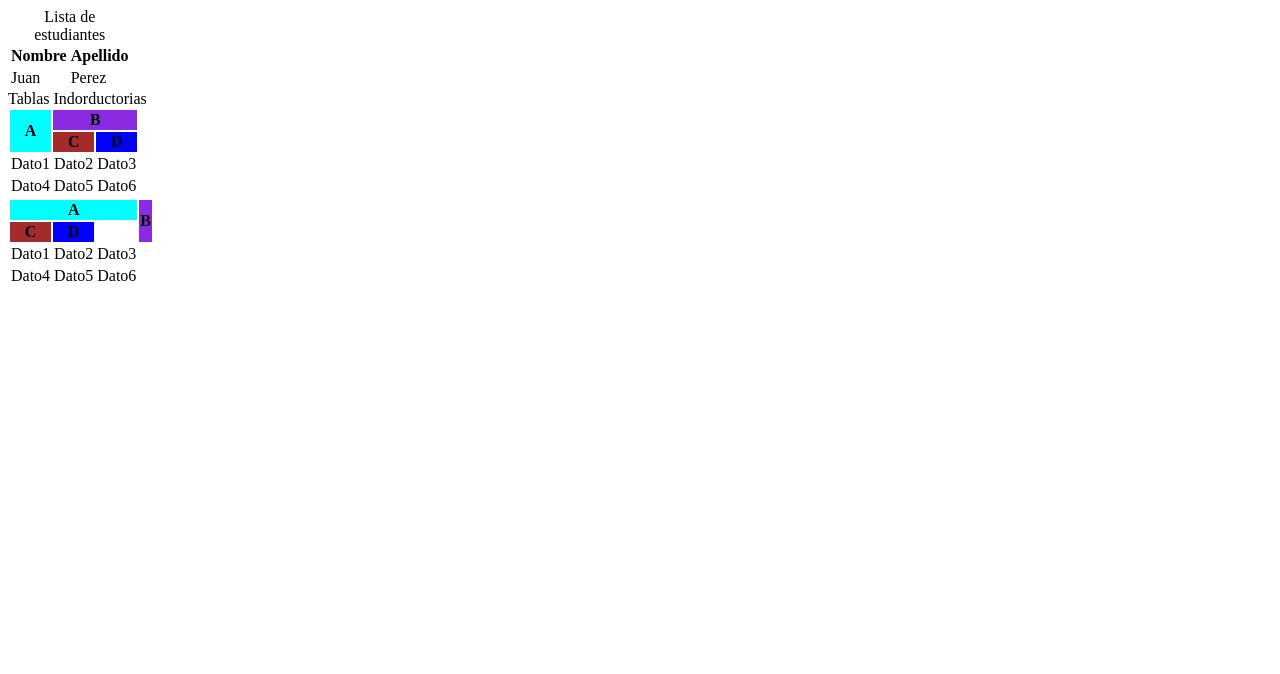
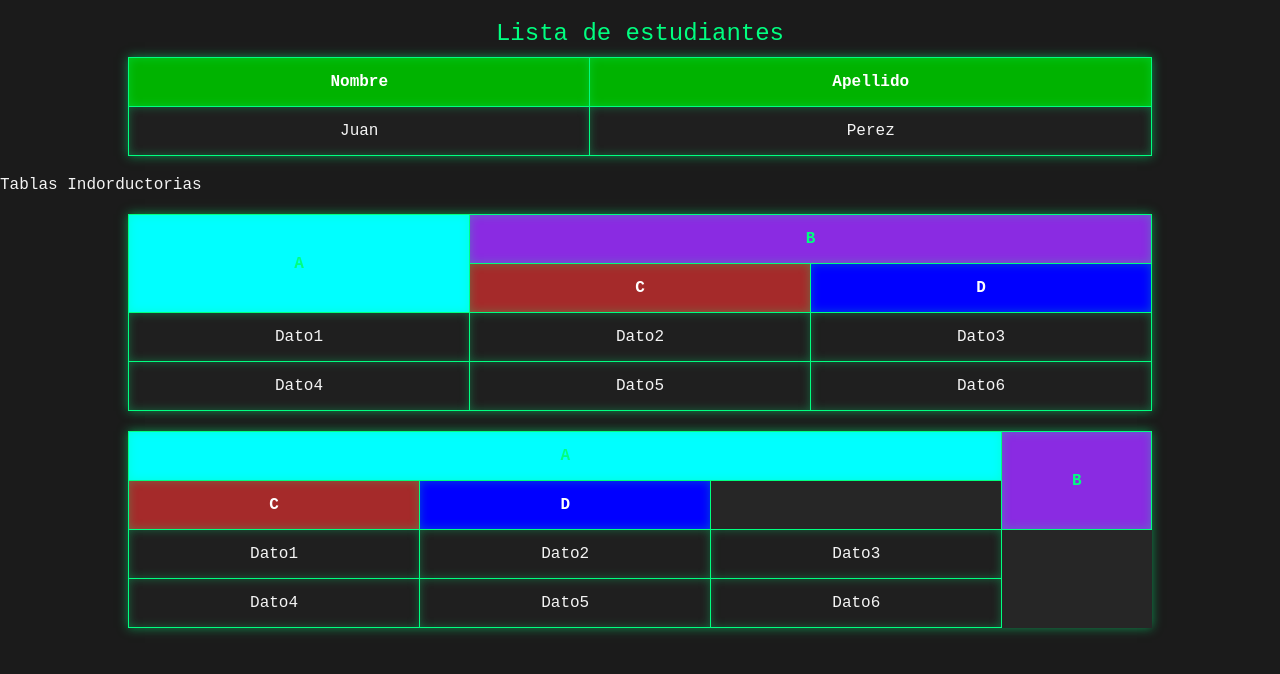
Before and after one commit to MarlonTMF/TecWeb_Presentable_1, a plain HTML site: page Tablas.html in a window 1280 px wide. Drawn offline with Linux system fonts and the light colour scheme.

Commit message:
Version_5

```diff
--- a/Styles/stylesTab.css
+++ b/Styles/stylesTab.css
@@ -0,0 +1,102 @@
+/* Estilo general */
+body {
+    font-family: 'Courier New', Courier, monospace;
+    background-color: #1b1b1b;
+    color: #f4f4f4;
+    margin: 0;
+    padding: 0;
+}
+
+/* Estilo de la tabla */
+table {
+    width: 80%;
+    margin: 20px auto;
+    border-collapse: collapse;
+    box-shadow: 0 0 10px rgba(0, 255, 128, 0.5);
+    background-color: #262626;
+}
+
+caption {
+    font-size: 1.5em;
+    color: #00ff80;
+    margin-bottom: 10px;
+}
+
+/* Encabezado de la tabla */
+thead th {
+    background-color: #00b300;
+    color: white;
+    font-weight: bold;
+    padding: 15px;
+    border: 1px solid #00ff80;
+    text-align: center;
+}
+
+/* Celdas del cuerpo */
+tbody td {
+    background-color: #1f1f1f;
+    color: #f4f4f4;
+    padding: 15px;
+    border: 1px solid #00ff80;
+    text-align: center;
+}
+
+tbody tr:nth-child(even) {
+    background-color: #2a2a2a;
+}
+
+/* Estilo para el pie de tabla */
+tfoot td {
+    background-color: #00b300;
+    color: white;
+    font-weight: bold;
+    padding: 15px;
+    border: 1px solid #00ff80;
+    text-align: center;
+}
+
+/* Estilo para celdas combinadas (rowspan y colspan) */
+th[rowspan], th[colspan] {
+    background-color: #004d99;
+    color: #00ff80;
+    font-weight: bold;
+    border: 1px solid #00ff80;
+}
+
+/* Hover en las filas */
+tbody tr:hover {
+    background-color: #333;
+}
+
+/* Estilo para las celdas específicas */
+th[style*="background-color: aqua"] {
+    background-color: #003366;
+    color: #00ff80;
+}
+
+th[style*="background-color: blueviolet"] {
+    background-color: #6600cc;
+}
+
+th[style*="background-color: brown"] {
+    background-color: #8B4513;
+}
+
+th[style*="background-color: blue"] {
+    background-color: #004080;
+}
+
+/* Sombra para las celdas */
+td, th {
+    box-shadow: inset 0 0 10px rgba(0, 255, 128, 0.3);
+}
+
+/* Estilo de transición para efectos de ciberseguridad */
+tbody td, thead th {
+    transition: background-color 0.3s ease, color 0.3s ease;
+}
+
+tbody td:hover {
+    background-color: #00ff80;
+    color: #1b1b1b;
+}
```
Also changed, not shown: imagenes.html (+3 -3 lines), index.html (+1 -0 lines).
